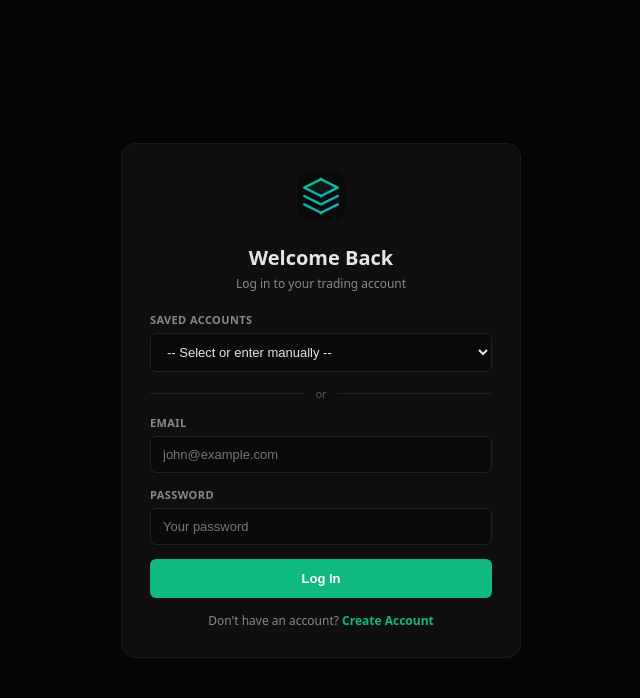
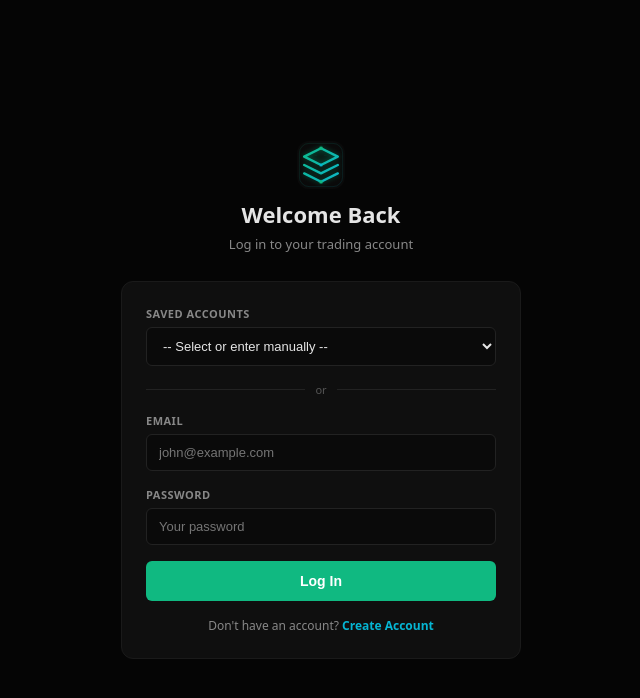
Before and after one commit to XM-Base/MetaTrader5.com, a website: page login.html in a window 1280 px wide. Shown: the whole page, without its empty margins (319-959 px from the left). Drawn offline with Linux system fonts and the light colour scheme.

Commit message:
Update login.html

```diff
--- a/login.html
+++ b/login.html
@@ -3,91 +3,103 @@
 <head>
 <meta charset="UTF-8">
 <meta name="viewport" content="width=device-width, initial-scale=1.0">
-<title>Log In — Trade Station</title>
-<script src="app.js"></script>
+<title>Trade Station — Log In</title>
 <style>
-  *{box-sizing:border-box;margin:0;padding:0}
-  body{background:#050505;color:#e5e5e5;font-family:system-ui,-apple-system,BlinkMacSystemFont,sans-serif;min-height:100vh;display:flex;align-items:center;justify-content:center;padding:16px;}
-  .login-card{width:100%;max-width:400px;background:#0f0f0f;border:1px solid #1a1a1a;border-radius:14px;padding:28px;}
-  .login-logo{text-align:center;margin-bottom:24px;}
+  *{margin:0;padding:0;box-sizing:border-box;}
+  body{background:#050505;color:#e5e5e5;font-family:system-ui,-apple-system,sans-serif;min-height:100vh;display:flex;align-items:center;justify-content:center;padding:16px;}
+  .login-box{width:100%;max-width:400px;}
+  .login-logo{text-align:center;margin-bottom:28px;}
   .login-logo svg{margin:0 auto;display:block;}
-  .login-title{text-align:center;font-size:20px;font-weight:700;margin-bottom:4px;}
-  .login-sub{text-align:center;font-size:12px;color:#888;margin-bottom:20px;}
-  .ts-field{margin-bottom:14px;}
-  .ts-field-label{display:block;font-size:11px;color:#888;font-weight:600;margin-bottom:6px;text-transform:uppercase;letter-spacing:.4px;}
-  .ts-input{width:100%;background:#0a0a0a;border:1px solid #222;border-radius:6px;padding:10px 12px;color:#e5e5e5;font-size:13px;outline:none;}
-  .ts-input:focus{border-color:#10b981;}
-  .ts-select{width:100%;background:#0a0a0a;border:1px solid #222;border-radius:6px;padding:10px 12px;color:#e5e5e5;font-size:13px;outline:none;}
-  .ts-divider{display:flex;align-items:center;gap:10px;margin:14px 0;color:#555;font-size:11px;}
-  .ts-divider::before,.ts-divider::after{content:'';flex:1;height:1px;background:#222;}
-  .ts-btn-primary{width:100%;padding:12px;background:#10b981;color:#fff;border:none;border-radius:6px;font-size:13px;font-weight:700;cursor:pointer;transition:background .15s;}
-  .ts-btn-primary:hover{background:#059669;}
-  .ts-link{color:#10b981;text-decoration:none;font-weight:600;font-size:12px;}
-  .ts-hint{text-align:center;font-size:12px;color:#888;margin-top:14px;}
-  #loading-overlay{position:fixed;inset:0;background:rgba(5,5,5,.95);z-index:9999;display:none;flex-direction:column;align-items:center;justify-content:center;gap:16px;}
-  #loading-overlay.active{display:flex;}
-  .spinner{width:40px;height:40px;border:3px solid #222;border-top-color:#10b981;border-radius:50%;animation:spin 1s linear infinite;}
-  @keyframes spin{to{transform:rotate(360deg)}}
+  .login-title{text-align:center;margin-bottom:6px;font-size:22px;font-weight:700;}
+  .login-sub{text-align:center;color:#888;font-size:13px;margin-bottom:24px;}
+  .login-form{background:#0f0f0f;border:1px solid #1a1a1a;border-radius:12px;padding:24px;}
+  .form-group{margin-bottom:16px;}
+  .form-label{display:block;font-size:11px;color:#888;font-weight:600;margin-bottom:6px;text-transform:uppercase;letter-spacing:.5px;}
+  .form-input{width:100%;padding:10px 12px;background:#0a0a0a;border:1px solid #222;border-radius:6px;color:#e5e5e5;font-size:13px;outline:none;}
+  .form-input:focus{border-color:#10b981;}
+  .form-select{width:100%;padding:10px 12px;background:#0a0a0a;border:1px solid #222;border-radius:6px;color:#e5e5e5;font-size:13px;outline:none;}
+  .divider{display:flex;align-items:center;gap:10px;margin:16px 0;color:#555;font-size:11px;}
+  .divider::before,.divider::after{content:'';flex:1;height:1px;background:#222;}
+  .btn-primary{width:100%;padding:12px;background:#10b981;color:#fff;border:none;border-radius:6px;font-size:14px;font-weight:700;cursor:pointer;transition:background .15s;}
+  .btn-primary:hover{background:#059669;}
+  .login-footer{text-align:center;margin-top:16px;font-size:12px;color:#888;}
+  .login-footer a{color:#06b6d4;text-decoration:none;font-weight:600;}
+  #loading-overlay.hidden{display:none!important;}
+  #loading-overlay{position:fixed;inset:0;z-index:9999;display:flex;flex-direction:column;align-items:center;justify-content:center;background:rgba(5,5,5,.95);backdrop-filter:blur(4px);gap:16px;}
+  .login-loader{width:40px;height:40px;border:3px solid #222;border-top-color:#10b981;border-radius:50%;animation:spin 1s linear infinite;}
+  @keyframes spin{to{transform:rotate(360deg);}}
 </style>
 </head>
 <body>
 
-  <div class="login-card">
+<div class="login-box">
   <div class="login-logo">
-      <svg viewBox="0 0 40 40" width="48" height="48" fill="none" xmlns="http://www.w3.org/2000/svg">
+    <svg viewBox="0 0 40 40" width="48" height="48" fill="none" xmlns="http://www.w3.org/2000/svg" style="margin:0 auto;">
       <defs>
         <linearGradient id="ts-grad" x1="0" y1="0" x2="40" y2="40" gradientUnits="userSpaceOnUse">
           <stop offset="0%" stop-color="#10b981" />
           <stop offset="100%" stop-color="#06b6d4" />
         </linearGradient>
+        <filter id="ts-glow" x="-50%" y="-50%" width="200%" height="200%">
+          <feGaussianBlur stdDeviation="2" result="blur"/>
+          <feFlood flood-color="#10b981" flood-opacity="0.45"/>
+          <feComposite in2="blur" operator="in"/>
+          <feMerge><feMergeNode/><feMergeNode in="SourceGraphic"/></feMerge>
+        </filter>
+        <style>
+          .ts-stream { stroke: rgba(16, 185, 129, 0.12); stroke-width: 0.4; stroke-dasharray: 2 6; animation: ts-flow 3s linear infinite; }
+          @keyframes ts-flow { to { stroke-dashoffset: -16; } }
+          .ts-pulse { animation: ts-breathe 2.5s ease-in-out infinite; transform-origin: 20px 6px; }
+          @keyframes ts-breathe { 0%, 100% { opacity: 1; transform: scale(1); } 50% { opacity: 0.75; transform: scale(1.08); } }
+        </style>
       </defs>
       <rect x="0" y="0" width="40" height="40" rx="10" fill="#0a0a0a" />
+      <path d="M4 12 L36 12" class="ts-stream" />
+      <path d="M4 20 L36 20" class="ts-stream" />
+      <path d="M4 28 L36 28" class="ts-stream" />
+      <rect x="2" y="2" width="36" height="36" rx="8" stroke="url(#ts-grad)" stroke-width="0.5" fill="none" opacity="0.2" />
+      <g filter="url(#ts-glow)">
         <path d="M20 6 L6 13 L20 20 L34 13 Z" stroke="url(#ts-grad)" stroke-width="2" stroke-linejoin="round" fill="rgba(16,185,129,0.08)" />
         <path d="M6 20 L20 27 L34 20" stroke="url(#ts-grad)" stroke-width="2" stroke-linecap="round" stroke-linejoin="round" />
         <path d="M6 27 L20 34 L34 27" stroke="url(#ts-grad)" stroke-width="2" stroke-linecap="round" stroke-linejoin="round" />
-        <circle cx="20" cy="6" r="1.5" fill="#10b981" />
+      </g>
+      <circle cx="20" cy="6" r="1.5" fill="#10b981" class="ts-pulse" />
       <circle cx="20" cy="20" r="1.2" fill="#06b6d4" />
       <circle cx="20" cy="34" r="1.5" fill="#10b981" />
     </svg>
+    <div class="login-title" style="margin-top:10px;">Welcome Back</div>
+    <div class="login-sub">Log in to your trading account</div>
   </div>
-    <div class="login-title">Welcome Back</div>
-    <div class="login-sub">Log in to your trading account</div>
 
-    <form id="login-form">
-      <div class="ts-field">
-        <label class="ts-field-label">Saved Accounts</label>
-        <select id="savedAccounts" class="ts-select">
+  <form id="login-form" class="login-form" onsubmit="return false;">
+    <div class="form-group">
+      <label class="form-label">Saved Accounts</label>
+      <select id="savedAccounts" class="form-select">
         <option value="">-- Select or enter manually --</option>
       </select>
     </div>
-      <div class="ts-divider">or</div>
-      <div class="ts-field">
-        <label class="ts-field-label">Email</label>
-        <input type="email" id="email" required class="ts-input" placeholder="john@example.com" autocomplete="email">
+    <div class="divider">or</div>
+    <div class="form-group">
+      <label class="form-label">Email</label>
+      <input type="email" id="email" required class="form-input" placeholder="john@example.com">
     </div>
-      <div class="ts-field">
-        <label class="ts-field-label">Password</label>
-        <input type="password" id="password" required class="ts-input" placeholder="Your password" autocomplete="current-password">
+    <div class="form-group">
+      <label class="form-label">Password</label>
+      <input type="password" id="password" required class="form-input" placeholder="Your password">
     </div>
-      <button type="submit" class="ts-btn-primary">Log In</button>
+    <button type="submit" class="btn-primary" onclick="handleLogin(event)">Log In</button>
+    <div class="login-footer">
+      Don't have an account? <a href="register.html">Create Account</a>
+    </div>
   </form>
-
-    <div class="ts-hint">
-      Don't have an account? <a href="register.html" class="ts-link">Create Account</a>
-    </div>
 </div>
 
-  <div id="loading-overlay">
-    <div class="spinner"></div>
-    <div style="font-size:14px;font-weight:600;">Authenticating...</div>
-    <div style="font-size:11px;color:#888;">Restoring your session and market data</div>
+<div id="loading-overlay" class="hidden">
+  <div class="login-loader"></div>
+  <p style="color:#e5e5e5;font-weight:600;">Authenticating...</p>
+  <p style="color:#666;font-size:12px;">Please wait 15 seconds</p>
 </div>
 
-  <script>
-    document.addEventListener('DOMContentLoaded', () => {
-      TS_Login.init();
-      document.getElementById('login-form').addEventListener('submit', TS_Login.handleSubmit);
-    });
-  </script>
+<script src="app.js"></script>
 </body>
 </html>
```
Lines whose indentation alone changed are shown as unchanged.
